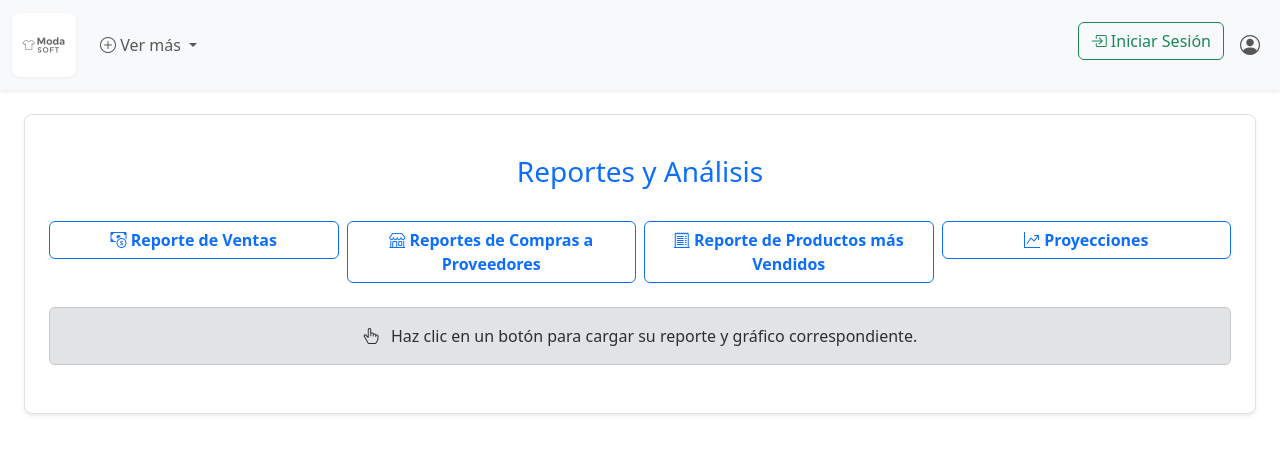
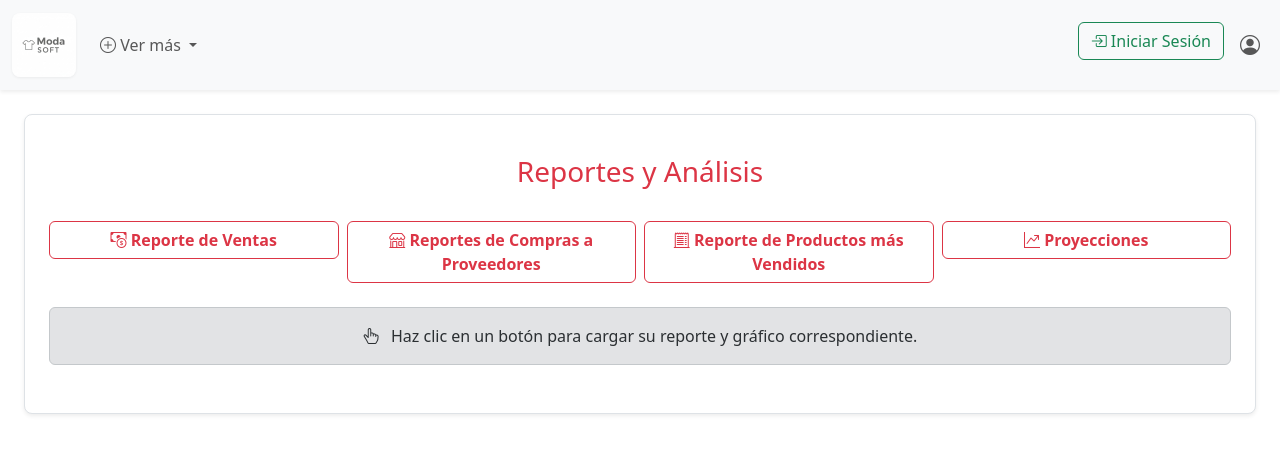
Before and after one commit to sukkoy298/ModaSoft, a Vue app: page /Reportes in a window 1280 px wide. Shown: the top 454 px of the page. Built offline with nearby package versions, Linux system fonts and the light colour scheme.

Commit message:
Cambio de color en los titulos y botones

```diff
--- a/src/components/Reportes.vue
+++ b/src/components/Reportes.vue
@@ -341,7 +341,7 @@ const handleReportClick = (reportKey) => {
 
     <div class="bg-white m-4 p-4 rounded-3 border shadow-sm">
         <div class="text-center mt-3 mb-4">
-            <label class="h3 text-primary">Reportes y Análisis</label>
+            <label class="h3 text-danger">Reportes y Análisis</label>
         </div>
 
         <div class="row g-2 mb-4">
@@ -350,7 +350,7 @@ const handleReportClick = (reportKey) => {
             <div class="col-12 col-md-3">
                 <button
                     @click="handleReportClick('sales')"
-                    :class="{'btn-primary': activeReport === 'sales', 'btn-outline-primary': activeReport !== 'sales'}"
+                    :class="{'btn-danger': activeReport === 'sales', 'btn-outline-danger': activeReport !== 'sales'}"
                     class="btn w-100 fw-bold"
                 >
                     <i class="bi bi-cash-coin"></i> Reporte de Ventas
@@ -361,7 +361,7 @@ const handleReportClick = (reportKey) => {
             <div class="col-12 col-md-3">
                 <button
                     @click="handleReportClick('purchases')"
-                    :class="{'btn-primary': activeReport === 'purchases', 'btn-outline-primary': activeReport !== 'purchases'}"
+                    :class="{'btn-danger': activeReport === 'purchases', 'btn-outline-danger': activeReport !== 'purchases'}"
                     class="btn w-100 fw-bold"
                 >
                     <i class="bi bi-shop"></i> Reportes de Compras a Proveedores
@@ -372,7 +372,7 @@ const handleReportClick = (reportKey) => {
             <div class="col-12 col-md-3">
                 <button
                     @click="handleReportClick('products')"
-                    :class="{'btn-primary': activeReport === 'products', 'btn-outline-primary': activeReport !== 'products'}"
+                    :class="{'btn-danger': activeReport === 'products', 'btn-outline-danger': activeReport !== 'products'}"
                     class="btn w-100 fw-bold"
                 >
                     <i class="bi bi-receipt-cutoff" ></i> Reporte de Productos más Vendidos
@@ -383,7 +383,7 @@ const handleReportClick = (reportKey) => {
             <div class="col-12 col-md-3">
                 <button
                     @click="handleReportClick('projection')"
-                    :class="{'btn-primary': activeReport === 'projection', 'btn-outline-primary': activeReport !== 'projection'}"
+                    :class="{'btn-danger': activeReport === 'projection', 'btn-outline-danger': activeReport !== 'projection'}"
                     class="btn w-100 fw-bold"
                 >
                     <i class="bi bi-graph-up-arrow"></i> Proyecciones
```
